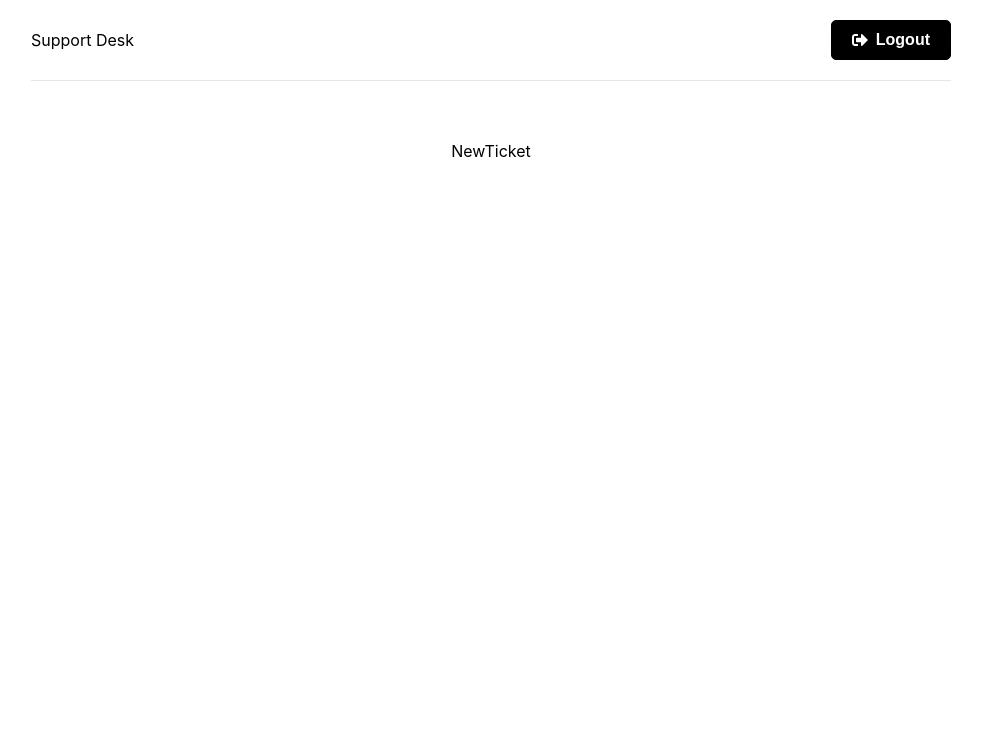
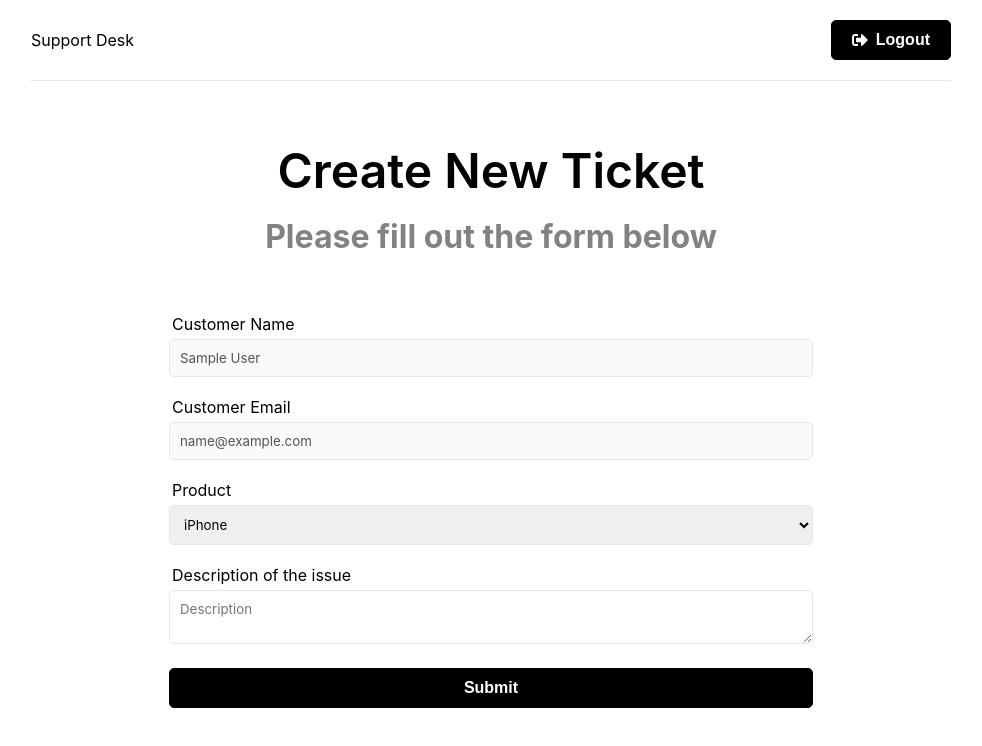
Before and after one commit to nilouhou/support-ticket, a React (Create React App) app in the folder frontend/: page /new-ticket in a window 1280 px wide. Shown: the top 746 px of the page, without its empty margins (149-1131 px from the left). Built offline with nearby package versions, Linux system fonts and the light colour scheme; sample sign-in values are in the browser's storage.

Commit message:
adding new ticket form UI

```diff
--- a/frontend/src/pages/NewTicket.jsx
+++ b/frontend/src/pages/NewTicket.jsx
@@ -1,5 +1,65 @@
+import { useState } from "react";
+import { useSelector } from "react-redux";
+
 const NewTicket = () => {
-	return <div>NewTicket</div>;
+	const { user } = useSelector((state) => state.auth);
+	const { name, email } = user;
+	const [product, setProduct] = useState("");
+	const [description, setDescription] = useState("");
+
+	const onSubmitHandler = (e) => {
+		e.preventDefault();
+	};
+
+	return (
+		<>
+			<section className="heading">
+				<h1>Create New Ticket</h1>
+				<p>Please fill out the form below</p>
+			</section>
+
+			<section className="form">
+				<div className="form-group">
+					<label htmlFor="name">Customer Name</label>
+					<input type="text" className="form-control" value={name} disabled />
+				</div>
+				<div className="form-group">
+					<label htmlFor="email">Customer Email</label>
+					<input type="text" className="form-control" value={email} disabled />
+				</div>
+				<form onSubmit={onSubmitHandler}>
+					<div className="form-group">
+						<label htmlFor="product">Product</label>
+						<select
+							name="product"
+							id="product"
+							value={product}
+							onChange={(e) => setProduct(e.target.value)}
+						>
+							<option value="iPhone">iPhone</option>
+							<option value="Macbook Pro">Macbook Pro</option>
+							<option value="iMac">iMac</option>
+							<option value="iPad">iPad</option>
+						</select>
+					</div>
+					<div className="form-group">
+						<label htmlFor="description">Description of the issue</label>
+						<textarea
+							name="description"
+							id="description"
+							className="form-control"
+							placeholder="Description"
+							value={description}
+							onChange={(e) => setDescription(e.target.value)}
+						></textarea>
+					</div>
+					<div className="form-group">
+						<button className="btn btn-block">Submit</button>
+					</div>
+				</form>
+			</section>
+		</>
+	);
 };
 
 export default NewTicket;
```
